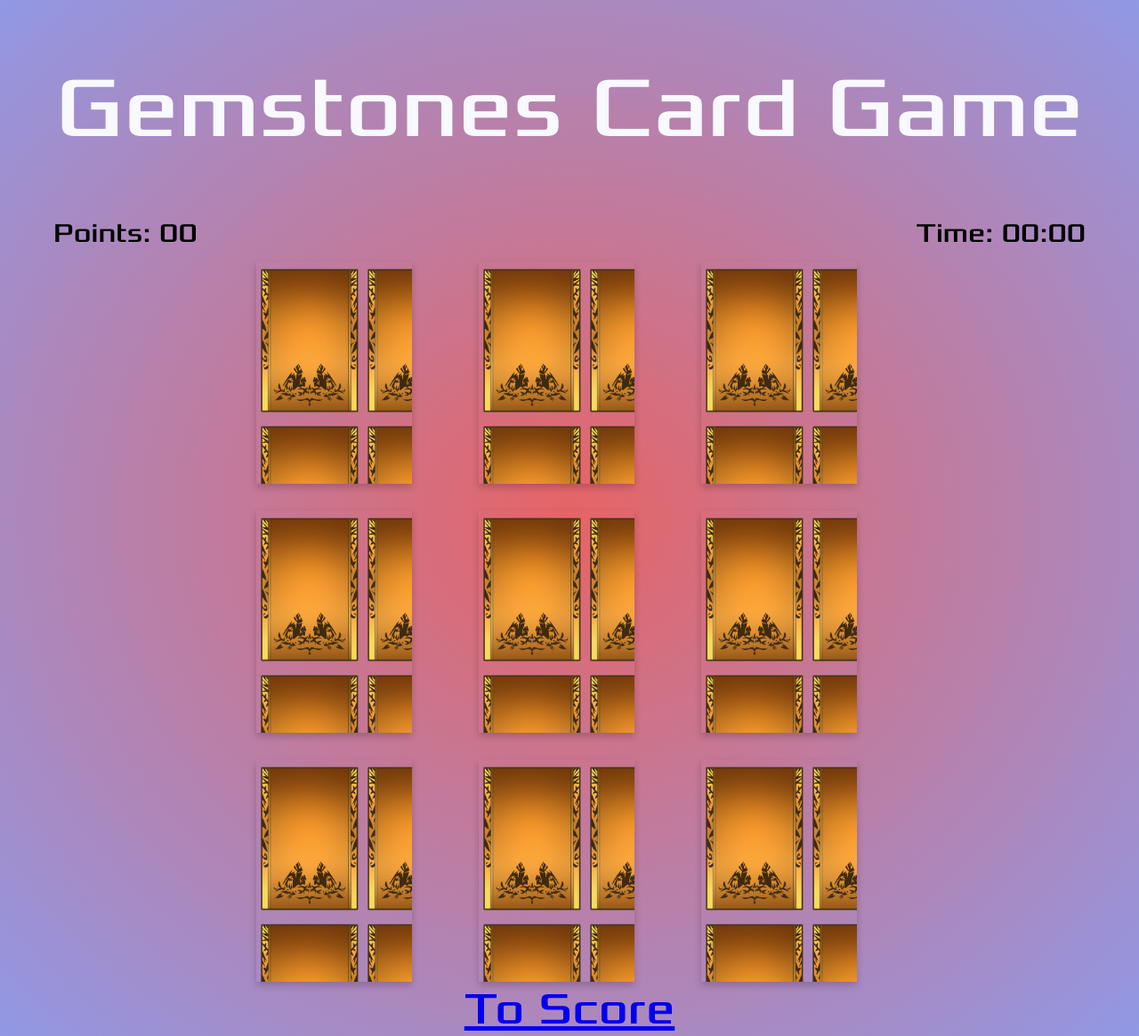
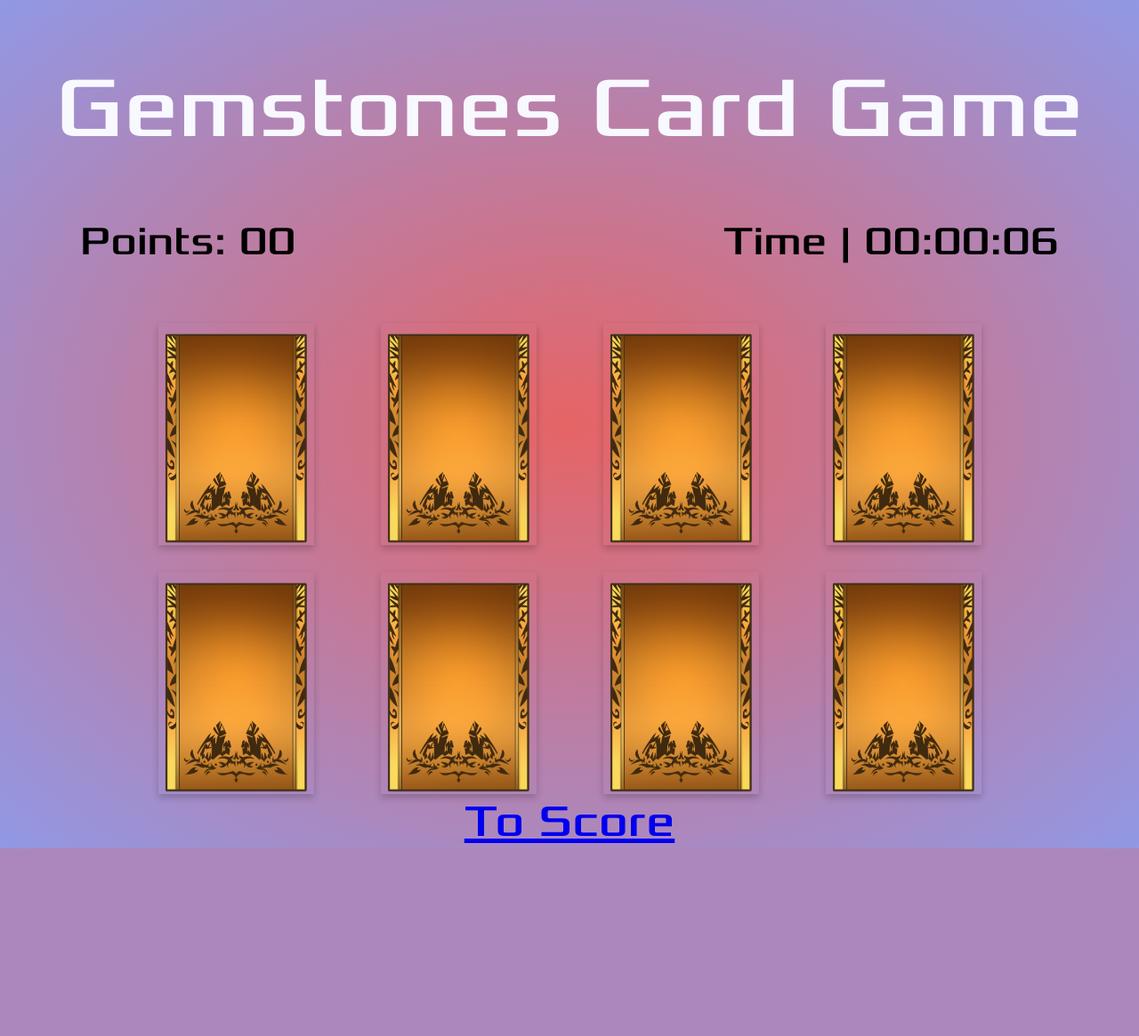
Before and after one commit to braxton-mclean/WebProgrammingRepo, a PHP site: page /CARDGAME.html in a window 1280 px wide. Shown: the whole page at 89% size. After the commit the page ends 954 px from the top, so only its background shows below. Run offline with PHP 8.4, Linux system fonts and the light colour scheme.

Commit message:
Updated MP2 repo to match current project work

```diff
--- a/Projects/MP2/CARDGAME.html
+++ b/Projects/MP2/CARDGAME.html
@@ -8,11 +8,38 @@
     <h1 class="page-title">Gemstones Card Game</h1>
     <div id ="jnk1">
       <span id ="pnts">Points: 00</span>
-      <span id="tm">Time: 00:00</span>
+      <span id="tm">Time | <label id="hours">00</label>:<label id="mins">00</label>:<label id="secs">00</label></span>
+      <script>
+        var hoursL = document.getElementById("hours");
+        var minsL = document.getElementById("mins");
+        var secsL = document.getElementById("secs");
+        var totalsecs = 0;
+        var totalmins = 0;
+        setInterval(timer, 1000);
+
+        function convert(times){
+            var string = times + "";
+            if(string.length < 2) {
+              return "0" + string;
+            }
+            else {
+              return string;
+            }
+        }
+
+        function timer(){
+          ++totalsecs;
+          secsL.innerHTML = convert(totalsecs%60);
+
+          if (totalsecs == 59) {
+            ++totalmins;
+            minsL.innerHTML =convert(totalmins%60);
+          }
+        }
+      </script>
     </div>
-
+    <br>
     <div class="game-container">
-
       <div class="flip-card">
         <div class="flip-card-inner">
           <div class="flip-card-front">
@@ -96,18 +123,7 @@
           </div>
 
           <div class="flip-card-back">
-            <h1>card2</h1>
-          </div>
-        </div>
-      </div>
-
-      <div class="flip-card">
-        <div class="flip-card-inner">
-          <div class="flip-card-front">
-          </div>
-
-          <div class="flip-card-back">
-            <h1>card2</h1>
+            <h1>card1</h1>
           </div>
         </div>
       </div>
--- a/Projects/MP2/end_screen.html
+++ b/Projects/MP2/end_screen.html
@@ -12,7 +12,7 @@
 	<div class="bgimage"></div>
 	<img src="THANKS.png" class="centerImg">
 	<A HREF ="initial_screen.html">
-		<img src="HOME.PNG" alt="Alternative Text" class="centerImg smallerGif">
+		<img src="HOME.png" alt="Alternative Text" class="centerImg smallerGif">
 	</A>
 
 
--- a/Projects/MP2/login_screen.css
+++ b/Projects/MP2/login_screen.css
@@ -36,3 +36,8 @@
   bottom: 0;
   z-index: -1;
 }
+
+#enterUsername {
+  color: white;
+  font-size: 18px;
+}
--- a/Projects/MP2/style.css
+++ b/Projects/MP2/style.css
@@ -30,68 +30,27 @@
 #pnts{
   padding-left: 2em;
 	float: left;
-  font-size: 30px;
+  font-size: 45px;
 }
 #tm{
   padding-right: 2em;
   float: right;
-  font-size: 30px;
+  font-size: 45px;
 }
 #jnk1{
   text-align: center;
 }
 
 .game-container {
-  margin-top: 100px auto;
+  margin-top: 50px;
   padding-top: 50px;
-  margin-left: auto;
-  margin-right: auto;
   display: grid;
-  grid-template-columns: repeat(3, auto);
+  grid-template-columns: repeat(4, auto);
   grid-gap: 30px;
   grid-column-gap: 75px;
   justify-content: center;
   perspective: 500px;
-  max-width: 750px;
 }
-
-
-
-.card.visible .card-back {
-  transform: rotateY(-180deg);
-}
-
-.card.visible .card-front {
-  transform: rotateY(0);
-}
-
-
-.card-back {
-  background-color: black;
-  border-color: #FF6D00;
-  transform: rotateY(0);
-}
-
-
-.card-value {
-  position: relative;
-  transition: transform 100ms ease-in-out;
-  transform: scale(.9);
-}
-
-.card-front:hover .card-value {
-  transform: scale(1);
-
-}
-
-.card-front {
-  background-color: #FFBB89;
-  border-color: #333;
-  transform: rotateY(180deg);
-}
-
-
-
 
 @keyframes dance {
   0%, 100% {
@@ -124,7 +83,7 @@
 }
 .flip-card {
   background-color: transparent;
- height: 250px;
+  height: 250px;
   width: 175px;
   perspective: 1000px;
 }
@@ -143,6 +102,10 @@
   transform: rotateY(180deg);
 }
 
+.flipped {
+  transform: rotateY(180deg);
+}
+
 .flip-card-front, .flip-card-back {
   position: absolute;
   width: 100%;
@@ -152,14 +115,16 @@
 }
 
 .flip-card-front {
-  background-image: url("BACKING.png");
-  background-size: 120px;
+  background-image: url("CardsArt/BACKING.png");
+  background-repeat: no-repeat;
+  background-size: cover;
   color: black;
 }
 
 .flip-card-back {
-  background-image: url("ver1pink.png");
-  background-size: 120px;
+  background-image: url("CardsArt/ver1pink.png");
+  background-repeat: no-repeat;
+  background-size: cover;
   color: white;
   transform: rotateY(180deg);
 }
```
Also changed, not shown: Projects/MP2/initial_screen.css (+11 -0 lines), Projects/MP2/initial_screen.html (+76 -4 lines), Projects/MP2/login_screen.html (+18 -17 lines), 1 other file.
